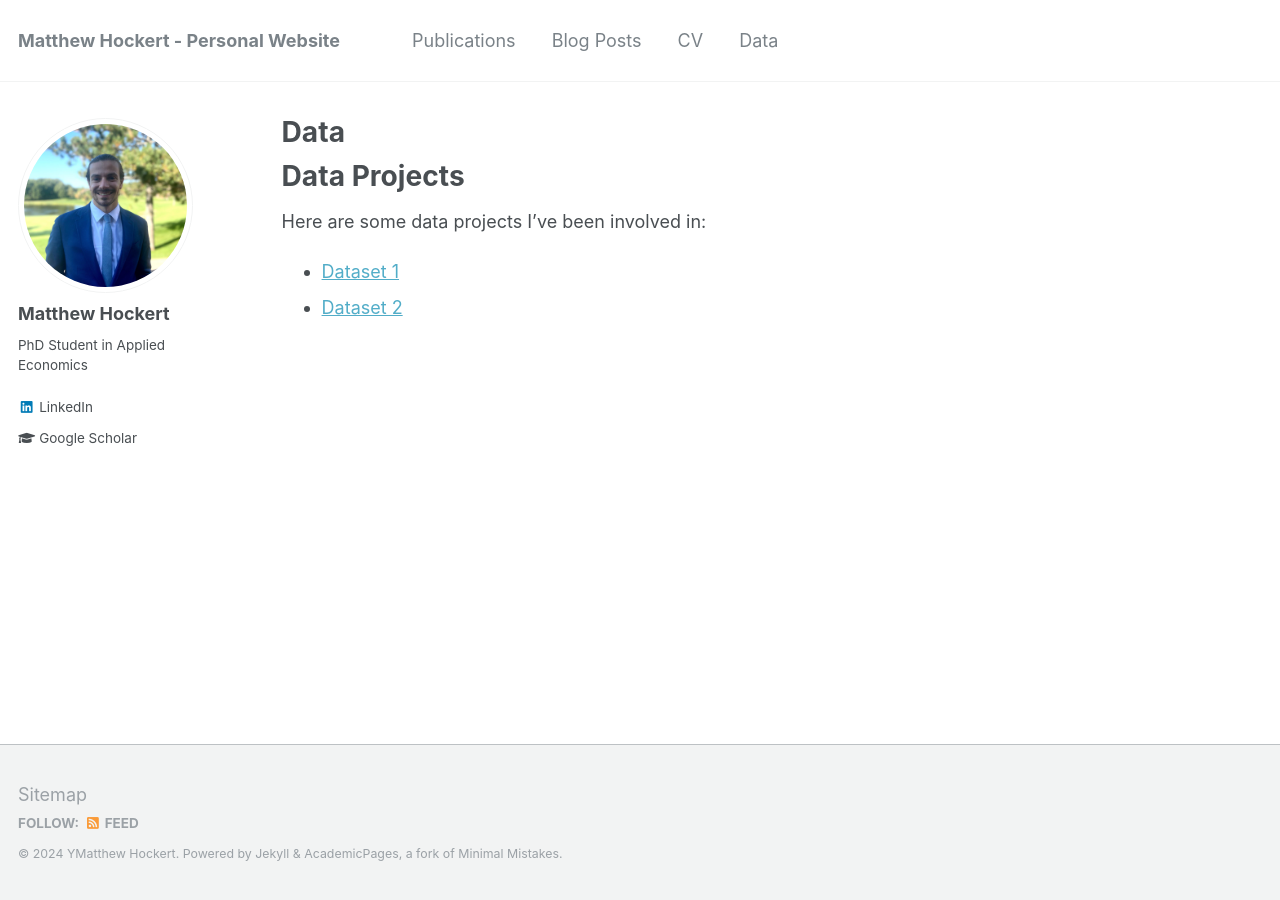
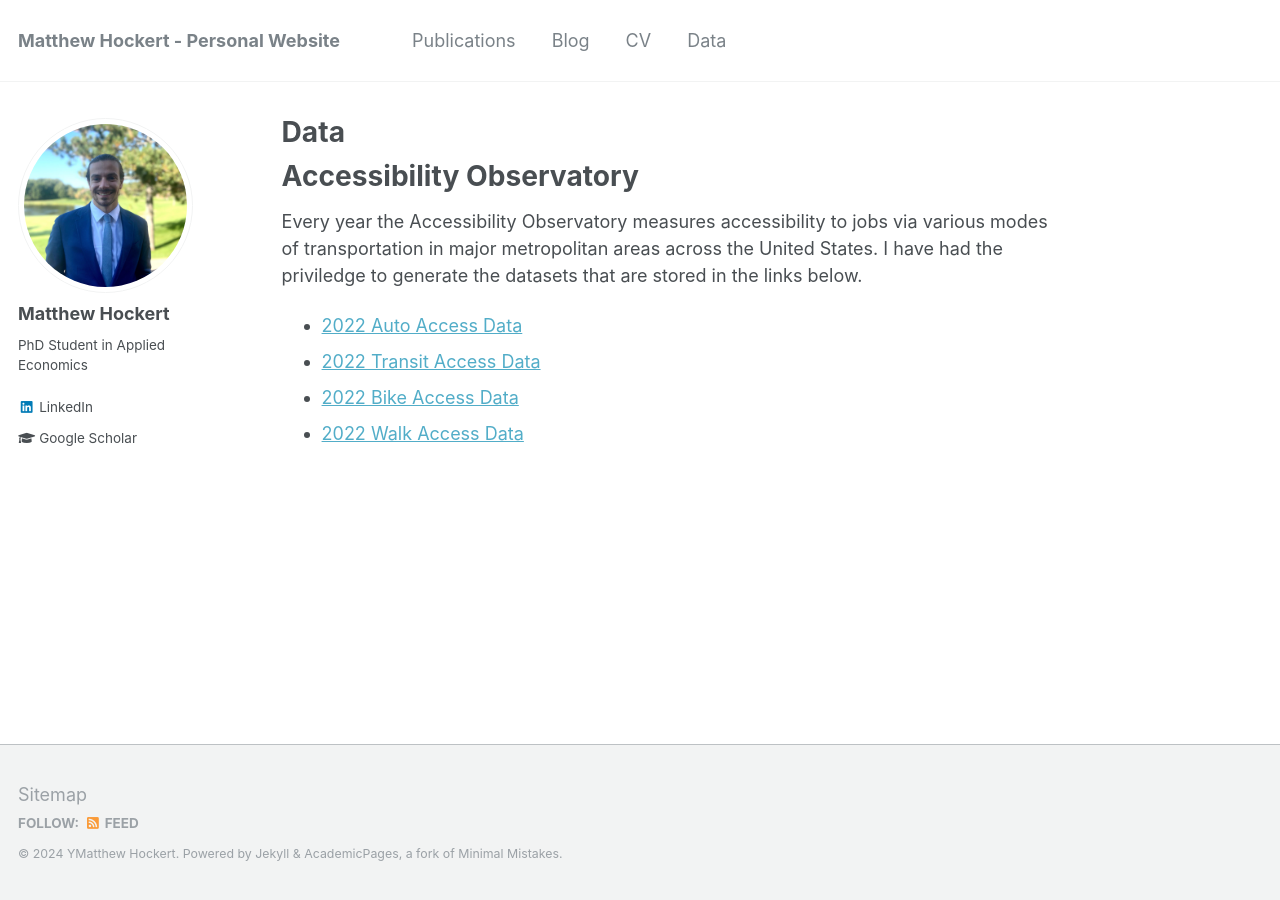
Before and after one commit to MatthewHockert/MatthewHockert.github.io, a Jekyll site: the page built from _pages/Data.md, in a window 1280 px wide. Built offline with Jekyll 4.4.1, drawn with Linux system fonts in a browser that asks for light colours.

Commit message:
adding data page

```diff
--- a/_data/navigation.yml
+++ b/_data/navigation.yml
@@ -12,7 +12,7 @@ main:
  # - title: "Portfolio"
   #  url: /portfolio/
 
-  - title: "Blog Posts"
+  - title: "Blog"
     url: /year-archive/
 
   - title: "CV"
--- a/_pages/Data.md
+++ b/_pages/Data.md
@@ -4,7 +4,10 @@ title: "Data"
 permalink: /data/
 ---
 
-# Data Projects
-Here are some data projects I've been involved in:
-- [Dataset 1](link-to-dataset-1)
-- [Dataset 2](link-to-dataset-2)
+# Accessibility Observatory
+Every year the Accessibility Observatory measures accessibility to jobs via various modes of transportation in major metropolitan areas across the United States. I have had the priviledge to generate the datasets that are stored in the links below.
+
+- [2022 Auto Access Data](https://doi.org/10.13020/am7b-3n80)
+- [2022 Transit Access Data](https://doi.org/10.13020/gjp7-4y32)
+- [2022 Bike Access Data](https://doi.org/10.13020/3ycv-xz54)
+- [2022 Walk Access Data](https://doi.org/10.13020/6gaw-eq63)
```
